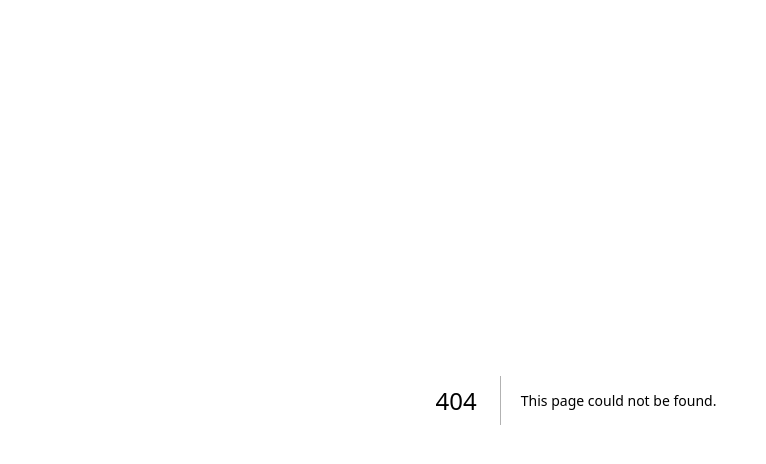
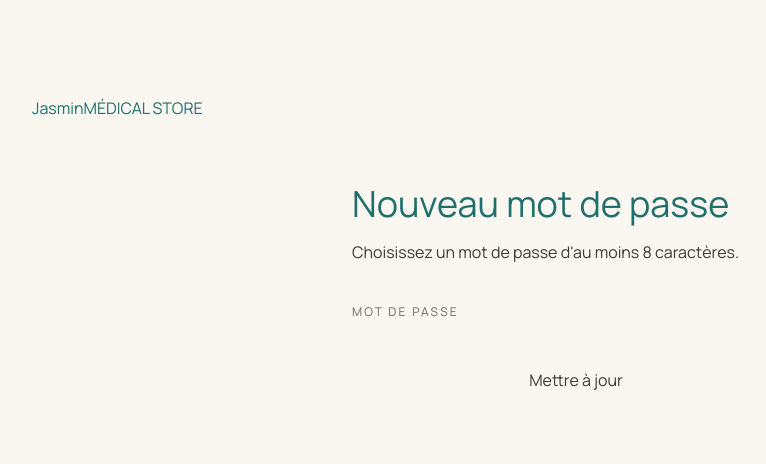
Before and after one commit to Bal3ouz/jasmin-medical-store, a Next.js app in the folder apps/admin/: page /login/reinitialiser in a window 1280 px wide. Before the commit this address had no page. Shown: the top 464 px of the page, without its empty margins (64-830 px from the left). Built offline with nearby package versions, Linux system fonts and the light colour scheme; no server answers; a web font is replaced by a local one.

Commit message:
feat(admin): forgot/reset password pages + actions

```diff
--- a/apps/admin/app/login/actions.ts
+++ b/apps/admin/app/login/actions.ts
@@ -12,3 +12,34 @@ export async function signInAction(formData: FormData) {
   }
   redirect("/");
 }
+
+export async function requestPasswordResetAction(formData: FormData) {
+  const email = String(formData.get("email") ?? "");
+  if (!email) {
+    redirect(`/login/mot-de-passe-oublie?error=${encodeURIComponent("Email requis.")}`);
+  }
+  const supabase = await createSupabaseServerClient();
+  const adminUrl = process.env.NEXT_PUBLIC_ADMIN_URL ?? "http://localhost:3001";
+  const { error } = await supabase.auth.resetPasswordForEmail(email, {
+    redirectTo: `${adminUrl}/login/reinitialiser`,
+  });
+  if (error) {
+    redirect(`/login/mot-de-passe-oublie?error=${encodeURIComponent(error.message)}`);
+  }
+  redirect("/login/mot-de-passe-oublie?sent=1");
+}
+
+export async function resetPasswordAction(formData: FormData) {
+  const password = String(formData.get("password") ?? "");
+  if (password.length < 8) {
+    redirect(
+      `/login/reinitialiser?error=${encodeURIComponent("Mot de passe trop court (8 minimum).")}`,
+    );
+  }
+  const supabase = await createSupabaseServerClient();
+  const { error } = await supabase.auth.updateUser({ password });
+  if (error) {
+    redirect(`/login/reinitialiser?error=${encodeURIComponent(error.message)}`);
+  }
+  redirect("/");
+}
--- /dev/null
+++ b/apps/admin/app/login/mot-de-passe-oublie/page.tsx
@@ -0,0 +1,43 @@
+import { AiryContainer, BodyText, Button, H1Editorial, Input, Logo } from "@jasmin/ui";
+import { requestPasswordResetAction } from "../actions";
+
+export default async function ForgotPasswordPage({
+  searchParams,
+}: {
+  searchParams: Promise<{ error?: string; sent?: string }>;
+}) {
+  const params = await searchParams;
+  return (
+    <AiryContainer className="min-h-screen px-8 py-24 lg:px-24">
+      <Logo />
+      <div className="mx-auto mt-16 max-w-md">
+        <H1Editorial className="text-deep-teal text-4xl">Mot de passe oublié</H1Editorial>
+        <BodyText className="mt-4">Recevez un lien pour le réinitialiser.</BodyText>
+        <form action={requestPasswordResetAction} className="mt-10 space-y-4">
+          <div>
+            <label
+              htmlFor="email"
+              className="block text-xs uppercase tracking-[0.18em] text-warm-taupe-soft mb-2"
+            >
+              Email
+            </label>
+            <Input id="email" name="email" type="email" required autoComplete="email" />
+          </div>
+          {params.sent && (
+            <output className="block text-sm text-deep-teal">
+              Un email vous a été envoyé. Vérifiez votre boîte de réception.
+            </output>
+          )}
+          {params.error && (
+            <p role="alert" className="text-sm text-warm-taupe">
+              {params.error}
+            </p>
+          )}
+          <Button type="submit" className="w-full">
+            Envoyer le lien
+          </Button>
+        </form>
+      </div>
+    </AiryContainer>
+  );
+}
--- a/apps/admin/app/login/page.tsx
+++ b/apps/admin/app/login/page.tsx
@@ -1,4 +1,5 @@
 import { AiryContainer, BodyText, Button, H1Editorial, Input, Logo } from "@jasmin/ui";
+import Link from "next/link";
 import { signInAction } from "./actions";
 
 export default function LoginPage() {
@@ -35,6 +36,12 @@ export default function LoginPage() {
               autoComplete="current-password"
             />
           </div>
+          <Link
+            href="/login/mot-de-passe-oublie"
+            className="block text-xs text-warm-taupe-soft hover:text-deep-teal"
+          >
+            Mot de passe oublié ?
+          </Link>
           <Button type="submit" className="w-full">
             Se connecter
           </Button>
--- /dev/null
+++ b/apps/admin/app/login/reinitialiser/page.tsx
@@ -0,0 +1,45 @@
+import { AiryContainer, BodyText, Button, H1Editorial, Input, Logo } from "@jasmin/ui";
+import { resetPasswordAction } from "../actions";
+
+export default async function ResetPasswordPage({
+  searchParams,
+}: {
+  searchParams: Promise<{ error?: string }>;
+}) {
+  const params = await searchParams;
+  return (
+    <AiryContainer className="min-h-screen px-8 py-24 lg:px-24">
+      <Logo />
+      <div className="mx-auto mt-16 max-w-md">
+        <H1Editorial className="text-deep-teal text-4xl">Nouveau mot de passe</H1Editorial>
+        <BodyText className="mt-4">Choisissez un mot de passe d'au moins 8 caractères.</BodyText>
+        <form action={resetPasswordAction} className="mt-10 space-y-4">
+          <div>
+            <label
+              htmlFor="password"
+              className="block text-xs uppercase tracking-[0.18em] text-warm-taupe-soft mb-2"
+            >
+              Mot de passe
+            </label>
+            <Input
+              id="password"
+              name="password"
+              type="password"
+              required
+              minLength={8}
+              autoComplete="new-password"
+            />
+          </div>
+          {params.error && (
+            <p role="alert" className="text-sm text-warm-taupe">
+              {params.error}
+            </p>
+          )}
+          <Button type="submit" className="w-full">
+            Mettre à jour
+          </Button>
+        </form>
+      </div>
+    </AiryContainer>
+  );
+}
```
